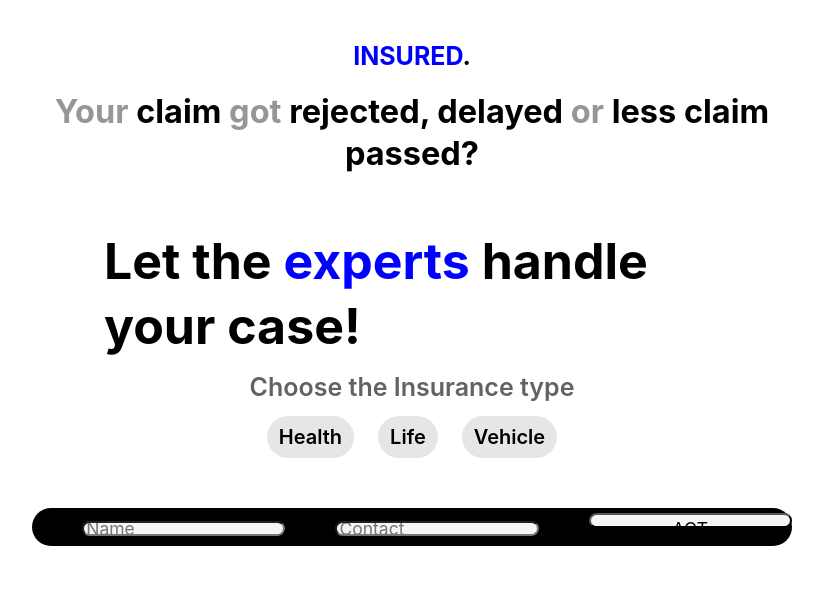
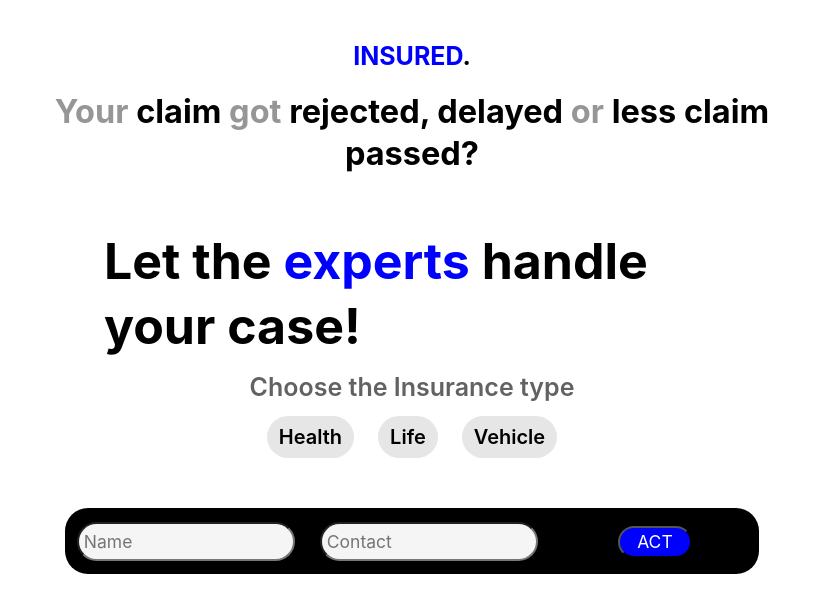
Before and after one commit to Eren00Yeager/initial-survey, a Next.js app: page /insurance-claim-issues in a window 1280 px wide. Shown: the top 612 px of the page, without its empty margins (228-1051 px from the left). Built offline with nearby package versions, Linux system fonts and the light colour scheme.

Commit message:
Completed

```diff
--- a/components/InsuranceClaimStatus.js
+++ b/components/InsuranceClaimStatus.js
@@ -13,9 +13,8 @@ const InsuranceStatus = () => {
 
       <br />
       <br />
+      <br />
 
-<br />
-      <br />
 
       <Row>
         <Col></Col>
--- a/components/InsuranceClaims.js
+++ b/components/InsuranceClaims.js
@@ -73,6 +73,7 @@ const Insurance = () => {
                 type="name"
                 name="name"
                 placeholder="Name"
+                required
               />
             </div>
 
@@ -83,6 +84,8 @@ const Insurance = () => {
                 type="contact"
                 name="contact"
                 placeholder="Contact"
+                pattern="[0-9]{10}"
+                required
               />
             </div>
             <div className = {InsuranceStyles.forSub}>
--- a/styles/InsuranceClaims.module.scss
+++ b/styles/InsuranceClaims.module.scss
@@ -17,9 +17,8 @@
   }
 
   .forInp {
-    padding-left: 2em;
+    padding: 0.5em;
     width: 35%;
-    height: 40%;
     justify-content: center;
   }
 
@@ -27,25 +26,25 @@
     background: #f5f5f5;
     border-radius: 23px;
     width: 100%;
-    height: 100%;
     font-size: 70%;
+    padding: 0.25em;
   }
 
 
 
   .forSub {
-    padding-left: 2em;
-    width: 35%;
-    height: 40%;
-    justify-content: center;
+    padding: 0.5em ;
+    width: 30%;
+    text-align: center;
 }
 
   .submit {
     background: #f5f5f5;
     border-radius: 23px;
-    width: 100%;
-    height: 100%;
+    width: 40%;
     font-size: 70%;
+    color: white;
+    background-color: blue;
   }
 }
 
@@ -77,6 +76,7 @@
     background: #f5f5f5;
     border-radius: 23px;
     width: 100%;
+    padding: 0.5em;
   }
 
   .submit {
```
